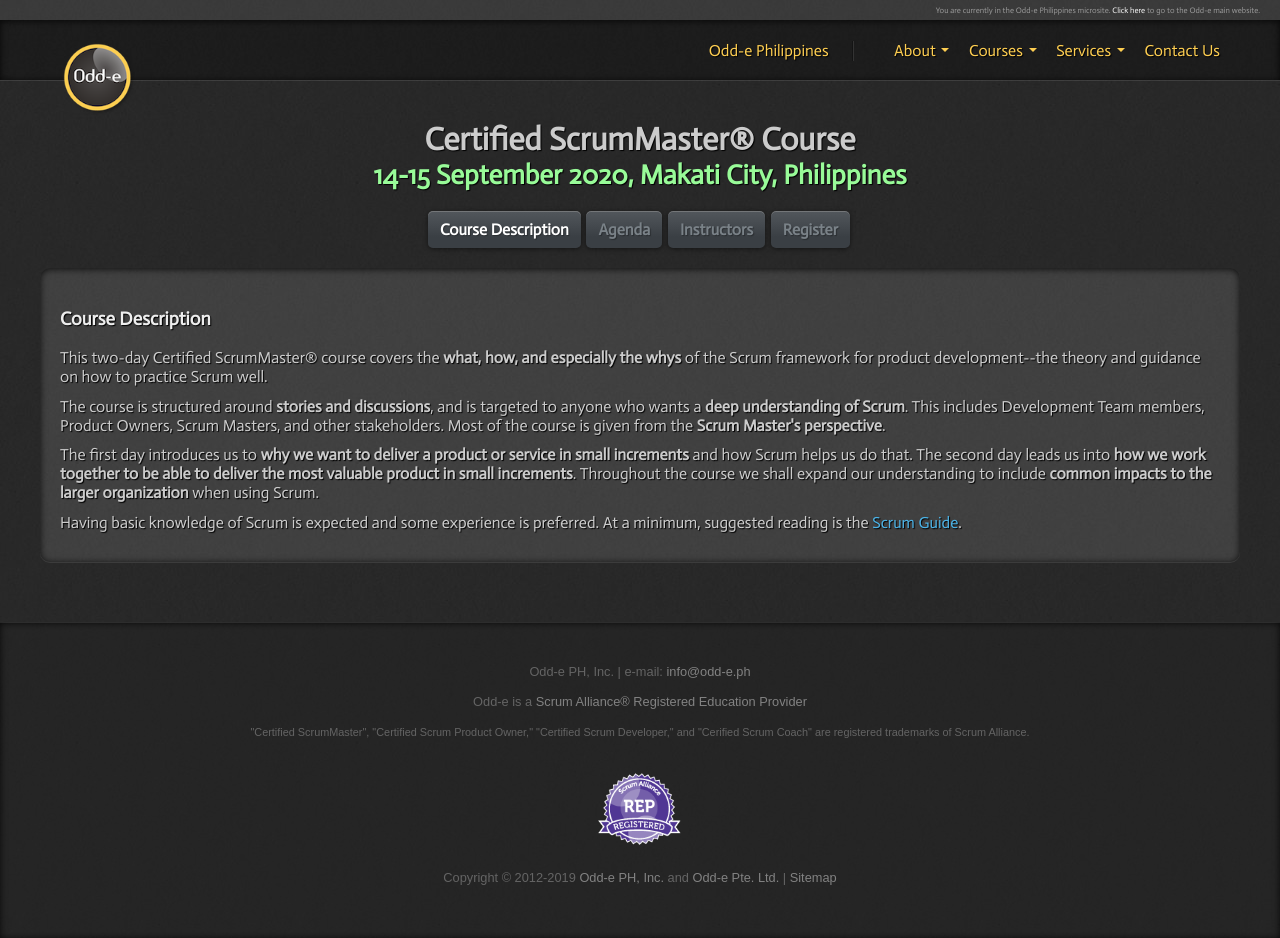
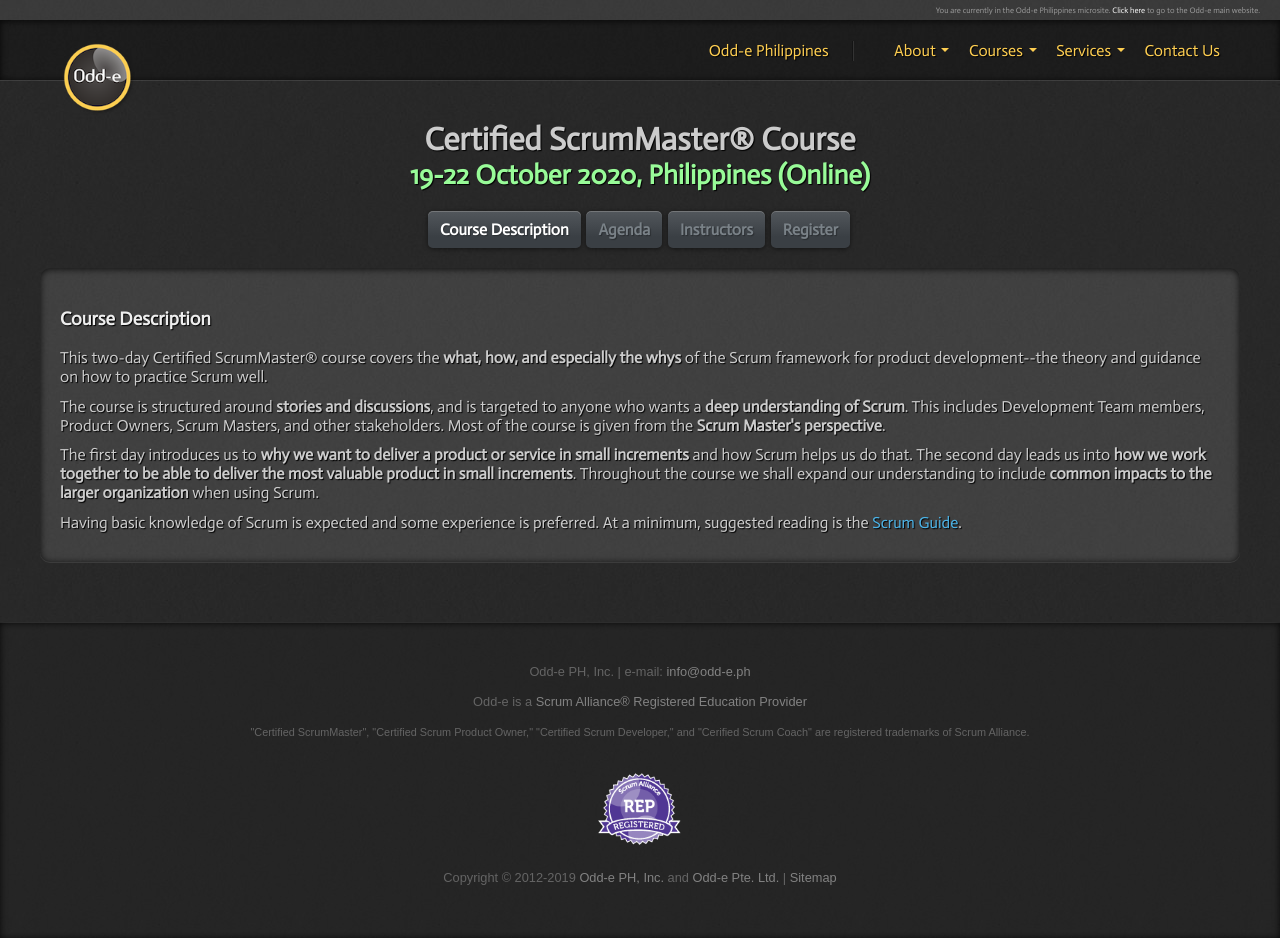
Before and after one commit to nerds-odd-e/odd-e.ph, a Jekyll site: the page built from _posts/2020-10-19-certified-scrum-master.html, in a window 1280 px wide. Built offline with Jekyll 4.4.1, drawn with Linux system fonts in a browser that asks for light colours; some of the changed lines change nothing that is shown.

Commit message:
Moved September 2020 CSM to October 2020

```diff
--- a/_posts/2020-09-14-certified-scrum-master.html
+++ b/_posts/2020-10-19-certified-scrum-master.html
@@ -1,17 +1,17 @@
 ---
 layout: default
-title: Certified Scrum Master Course - 14-15 September 2020, Makati City, Philippines | Odd-e Philippines
-description: Certified Scrum Master Course on 14-15 September 2020 at Makati City, Philippines.
+title: Certified Scrum Master Course - 19-22 October 2020, Philippines (Online) | Odd-e Philippines
+description: Certified Scrum Master Course on 19-22 October 2020 in the Philippines (Online)
 course: Certified ScrumMaster&reg;
-schedule: 14-15 September 2020
-location: Makati City, Philippines
+schedule: 19-22 October 2020
+location: Philippines (Online)
 categories: courses certified-scrum-master
 ---
 
 <section>
   <hgroup>
     <h1>Certified ScrumMaster&reg; Course</h1>
-    <h2>14-15 September 2020, Makati City, Philippines</h2>
+    <h2>19-22 October 2020, Philippines (Online)</h2>
   </hgroup>
 </section>
 <ul class="nav nav-tabs">
@@ -60,11 +60,11 @@
   </div>
   <div class="tab-pane" id="tab4">
     <h3>Location</h3>
-    <p>The Peninsula Manila, Makati City, Philippines</p>
+    <p>Online.  In response to COVID-19, we are hosting our 2020 courses virtually.  This course now spans 4 days, 3.5 hours per day (2:00 PM-5:30 PM PHT) to aid integration and retention.</p>
 
     <h3>Cost</h3>
     <p>
-      The course fee is PHP 50,000.00 + VAT (if applicable)<br />
+      The course fee is PHP 45,000.00 + VAT (if applicable)<br />
       20% off if attending as groups of 4 or more.
     </p>
 
```
